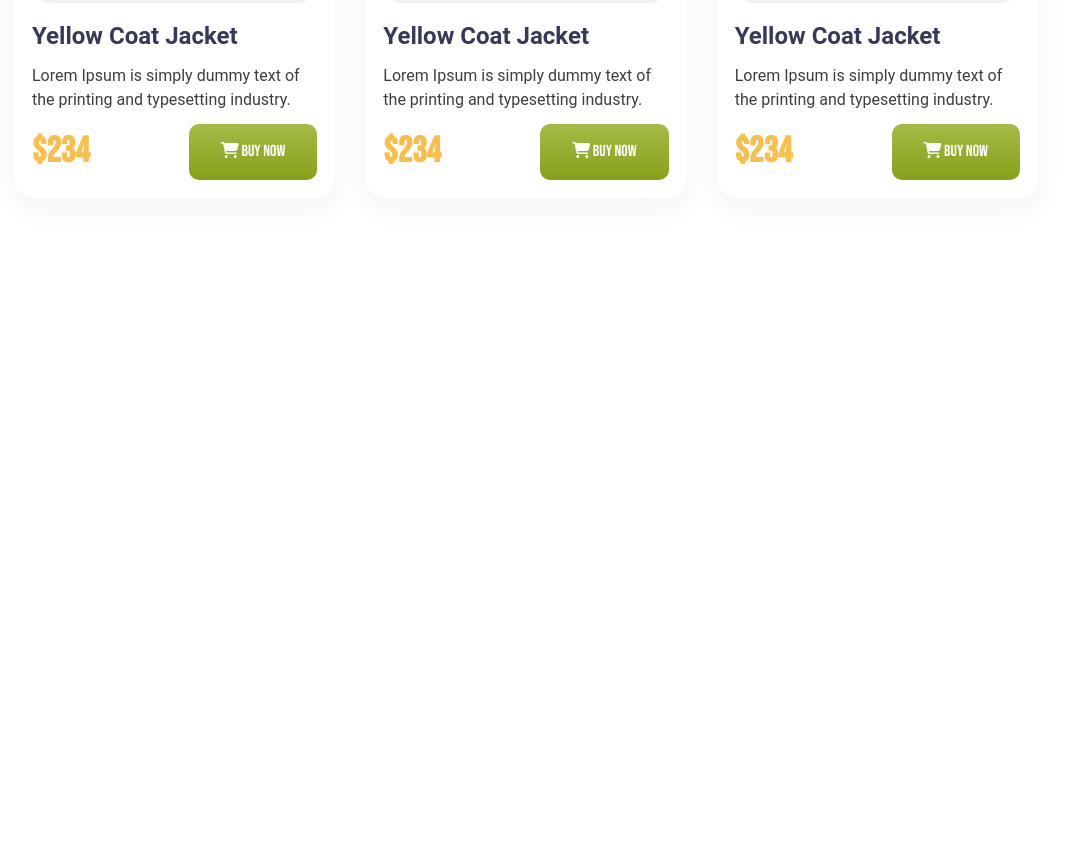
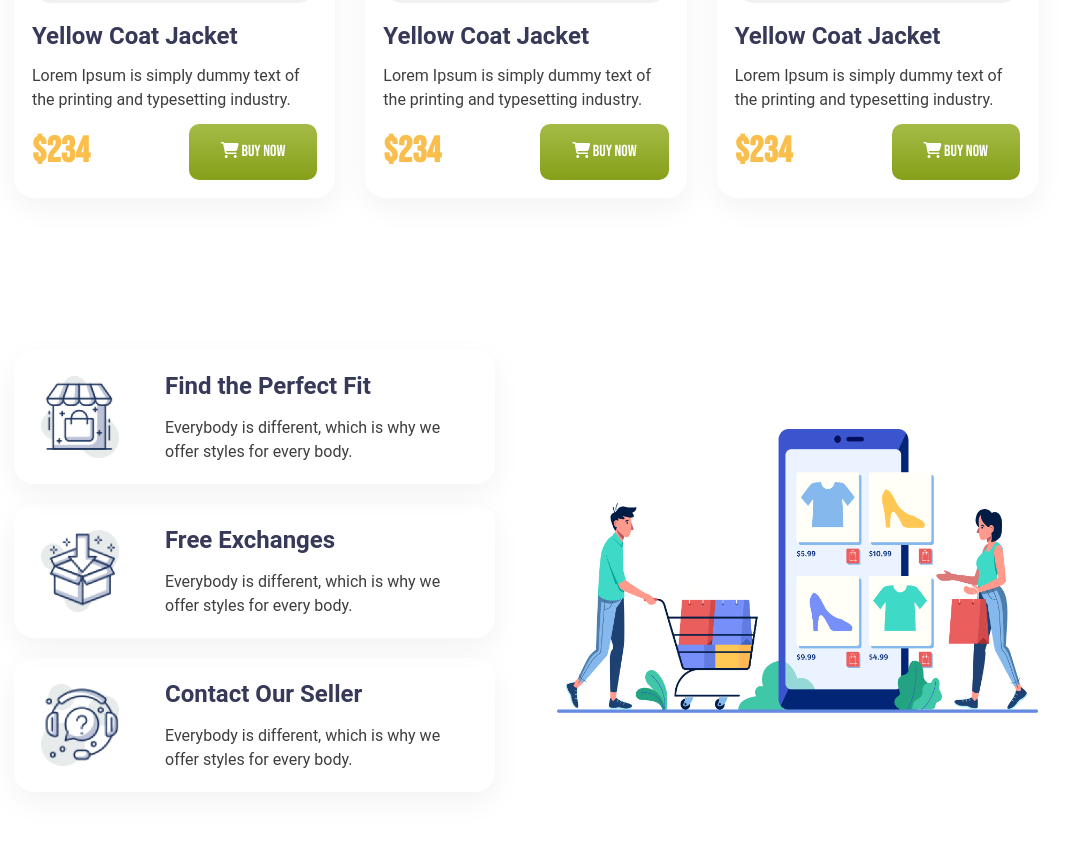
Before and after one commit to jasujon570/penguin-fashion-with-tailwindcss, a plain HTML site: page index.html in a window 1280 px wide. Shown: the part 1828-2676 px from the top of the page, without its empty margins (114-1183 px from the left). Before the commit the page ends 2122 px from the top, so only its background shows below. Drawn offline with nearby package versions, Linux system fonts and the light colour scheme.

Commit message:
Store section done with responsive using tailwind css

```diff
--- a/index.html
+++ b/index.html
@@ -25,6 +25,8 @@
     <script src="https://cdn.jsdelivr.net/npm/@tailwindcss/browser@4"></script>
   </head>
   <body class="font-[Bebas_Neue] box-border">
+    <!-- header section start here -->
+
     <header class="bg-[#FFFBF0]">
       <!-- Navbar start here -->
       <div class="max-w-[80%] mx-auto">
@@ -80,19 +82,25 @@
       <!-- banner end here -->
     </header>
 
+    <!-- header section ends here -->
+
     <main>
+      <!-- our product section start here -->
+
       <section class="max-w-[80%] mx-auto mt-12 mb-24">
-
         <h2 class="text-[#363958] text-5xl mb-[39px]">W0Man Jacket</h2>
 
         <div class="grid grid-cols-1 lg:grid-cols-3 gap-[30px]">
-
-          <div class="shadow-[0_10px_30px_rgba(0,0,0,0.05)] rounded-[20px] p-[18px]">
+          <div
+            class="shadow-[0_10px_30px_rgba(0,0,0,0.05)] rounded-[20px] p-[18px]"
+          >
             <div class="bg-[#F1F1F1] pt-[22px] pb-3 px-5 rounded-[20px]">
               <img src="./images/jacket-1.png" alt="jacket" />
             </div>
             <div class="font-[roboto]">
-              <h3 class="text-2xl font-bold text-[#363958] pt-[17px]">Yellow Coat Jacket</h3>
+              <h3 class="text-2xl font-bold text-[#363958] pt-[17px]">
+                Yellow Coat Jacket
+              </h3>
               <p class="text-[#3E3E3E] py-3">
                 Lorem Ipsum is simply dummy text of the printing and typesetting
                 industry.
@@ -108,12 +116,16 @@
             </div>
           </div>
 
-          <div class="shadow-[0_10px_30px_rgba(0,0,0,0.05)] rounded-[20px] p-[18px]">
+          <div
+            class="shadow-[0_10px_30px_rgba(0,0,0,0.05)] rounded-[20px] p-[18px]"
+          >
             <div class="bg-[#F1F1F1] pt-[22px] pb-3 px-5 rounded-[20px]">
               <img src="./images/jacket-2.png" alt="jacket" />
             </div>
             <div class="font-[roboto]">
-              <h3 class="text-2xl font-bold text-[#363958] pt-[17px]">Yellow Coat Jacket</h3>
+              <h3 class="text-2xl font-bold text-[#363958] pt-[17px]">
+                Yellow Coat Jacket
+              </h3>
               <p class="text-[#3E3E3E] py-3">
                 Lorem Ipsum is simply dummy text of the printing and typesetting
                 industry.
@@ -129,12 +141,47 @@
             </div>
           </div>
 
-          <div class="shadow-[0_10px_30px_rgba(0,0,0,0.05)] rounded-[20px] p-[18px]">
+          <div
+            class="shadow-[0_10px_30px_rgba(0,0,0,0.05)] rounded-[20px] p-[18px]"
+          >
             <div class="bg-[#F1F1F1] pt-[22px] pb-3 px-5 rounded-[20px]">
               <img src="./images/jacket-3.png" alt="jacket" />
             </div>
             <div class="font-[roboto]">
-              <h3 class="text-2xl font-bold text-[#363958] pt-[17px]">Yellow Coat Jacket</h3>
+              <h3 class="text-2xl font-bold text-[#363958] pt-[17px]">
+                Yellow Coat Jacket
+              </h3>
+              <p class="text-[#3E3E3E] py-3">
+                Lorem Ipsum is simply dummy text of the printing and typesetting
+                industry.
+              </p>
+            </div>
+            <div class="flex justify-between items-center">
+              <span class="font-black text-4xl text-[#FABE4C]">$234</span>
+              <button
+                class="ont-[roboto] font-medium text-white py-4 px-8 bg-[linear-gradient(to_bottom,rgba(164,188,70,1),rgba(133,160,25,1))] rounded-[10px]"
+              >
+                <i class="fa-solid fa-cart-shopping"></i> BUY NOW
+              </button>
+            </div>
+          </div>
+        </div>
+      </section>
+
+      <section class="max-w-[80%] mx-auto mt-12 mb-24">
+        <h2 class="text-[#363958] text-5xl mb-[39px]">Man Jacket</h2>
+
+        <div class="grid grid-cols-1 lg:grid-cols-3 gap-[30px]">
+          <div
+            class="shadow-[0_10px_30px_rgba(0,0,0,0.05)] rounded-[20px] p-[18px]"
+          >
+            <div class="bg-[#F1F1F1] pt-[22px] pb-3 px-5 rounded-[20px]">
+              <img src="./images/jacket-4.png" alt="jacket" />
+            </div>
+            <div class="font-[roboto]">
+              <h3 class="text-2xl font-bold text-[#363958] pt-[17px]">
+                Yellow Coat Jacket
+              </h3>
               <p class="text-[#3E3E3E] py-3">
                 Lorem Ipsum is simply dummy text of the printing and typesetting
                 industry.
@@ -150,22 +197,16 @@
             </div>
           </div>
 
-        </div>
-
-      </section>
-
-      <section class="max-w-[80%] mx-auto mt-12 mb-24">
-
-        <h2 class="text-[#363958] text-5xl mb-[39px]">Man Jacket</h2>
-
-        <div class="grid grid-cols-1 lg:grid-cols-3 gap-[30px]">
-
-          <div class="shadow-[0_10px_30px_rgba(0,0,0,0.05)] rounded-[20px] p-[18px]">
+          <div
+            class="shadow-[0_10px_30px_rgba(0,0,0,0.05)] rounded-[20px] p-[18px]"
+          >
             <div class="bg-[#F1F1F1] pt-[22px] pb-3 px-5 rounded-[20px]">
-              <img src="./images/jacket-4.png" alt="jacket" />
+              <img src="./images/jacket-5.png" alt="jacket" />
             </div>
             <div class="font-[roboto]">
-              <h3 class="text-2xl font-bold text-[#363958] pt-[17px]">Yellow Coat Jacket</h3>
+              <h3 class="text-2xl font-bold text-[#363958] pt-[17px]">
+                Yellow Coat Jacket
+              </h3>
               <p class="text-[#3E3E3E] py-3">
                 Lorem Ipsum is simply dummy text of the printing and typesetting
                 industry.
@@ -181,12 +222,16 @@
             </div>
           </div>
 
-          <div class="shadow-[0_10px_30px_rgba(0,0,0,0.05)] rounded-[20px] p-[18px]">
+          <div
+            class="shadow-[0_10px_30px_rgba(0,0,0,0.05)] rounded-[20px] p-[18px]"
+          >
             <div class="bg-[#F1F1F1] pt-[22px] pb-3 px-5 rounded-[20px]">
-              <img src="./images/jacket-5.png" alt="jacket" />
+              <img src="./images/jacket-6.png" alt="jacket" />
             </div>
             <div class="font-[roboto]">
-              <h3 class="text-2xl font-bold text-[#363958] pt-[17px]">Yellow Coat Jacket</h3>
+              <h3 class="text-2xl font-bold text-[#363958] pt-[17px]">
+                Yellow Coat Jacket
+              </h3>
               <p class="text-[#3E3E3E] py-3">
                 Lorem Ipsum is simply dummy text of the printing and typesetting
                 industry.
@@ -201,32 +246,73 @@
               </button>
             </div>
           </div>
+        </div>
+      </section>
 
-          <div class="shadow-[0_10px_30px_rgba(0,0,0,0.05)] rounded-[20px] p-[18px]">
-            <div class="bg-[#F1F1F1] pt-[22px] pb-3 px-5 rounded-[20px]">
-              <img src="./images/jacket-6.png" alt="jacket" />
+      <!-- our product section ends here -->
+
+      <!-- out store section start here -->
+
+      <section class="max-w-[80%] mx-auto flex flex-col-reverse lg:flex-row justify-between items-center py-14 gap-5">
+        <div class="w-full lg:w-[47%]">
+            <div class="flex flex-col lg:flex-row items-center shadow-[0_10px_30px_rgba(0,0,0,0.05)] py-5 px-[27px] rounded-[20px] gap-2.5">
+              <img
+                class="w-[78px] h-[82px]"
+                src="./icons/house.png"
+                alt="house"
+              />
+              <div class="font-[roboto] ml-9">
+                <h3 class="font-bold text-2xl text-[#363958]">
+                  Find the Perfect Fit
+                </h3>
+                <p class="text-[#3E3E3E] mt-[14px]">
+                  Everybody is different, which is why we <br> offer styles for every
+                  body.
+                </p>
+              </div>
             </div>
-            <div class="font-[roboto]">
-              <h3 class="text-2xl font-bold text-[#363958] pt-[17px]">Yellow Coat Jacket</h3>
-              <p class="text-[#3E3E3E] py-3">
-                Lorem Ipsum is simply dummy text of the printing and typesetting
-                industry.
-              </p>
+
+            <div class="flex flex-col lg:flex-row items-center shadow-[0_10px_30px_rgba(0,0,0,0.05)] py-5 my-5 px-[27px] rounded-[20px] gap-2.5">
+              <img
+                class="w-[78px] h-[82px]"
+                src="./icons/box.png"
+                alt="house"
+              />
+              <div class="font-[roboto] ml-9">
+                <h3 class="font-bold text-2xl text-[#363958]">
+                  Free Exchanges
+                </h3>
+                <p class="text-[#3E3E3E] mt-[14px]">
+                  Everybody is different, which is why we <br> offer styles for every
+                  body.
+                </p>
+              </div>
             </div>
-            <div class="flex justify-between items-center">
-              <span class="font-black text-4xl text-[#FABE4C]">$234</span>
-              <button
-                class="ont-[roboto] font-medium text-white py-4 px-8 bg-[linear-gradient(to_bottom,rgba(164,188,70,1),rgba(133,160,25,1))] rounded-[10px]"
-              >
-                <i class="fa-solid fa-cart-shopping"></i> BUY NOW
-              </button>
+
+            <div class="flex flex-col lg:flex-row items-center shadow-[0_10px_30px_rgba(0,0,0,0.05)] py-5 px-[27px] rounded-[20px] gap-2.5">
+              <img
+                class="w-[78px] h-[82px]"
+                src="./icons/question.png"
+                alt="house"
+              />
+              <div class="font-[roboto] ml-9">
+                <h3 class="font-bold text-2xl text-[#363958]">
+                  Contact Our Seller
+                </h3>
+                <p class="text-[#3E3E3E] mt-[14px]">
+                  Everybody is different, which is why we <br> offer styles for every
+                  body.
+                </p>
+              </div>
             </div>
-          </div>
-
         </div>
 
+        <div class="w-full lg:w-[47%]">
+          <img class="w-[599px]" src="./images/shopping.png" alt="">
+        </div>
+      </section>
 
-      </section>
+      <!-- our store section ends here -->
     </main>
     <footer></footer>
   </body>
```
